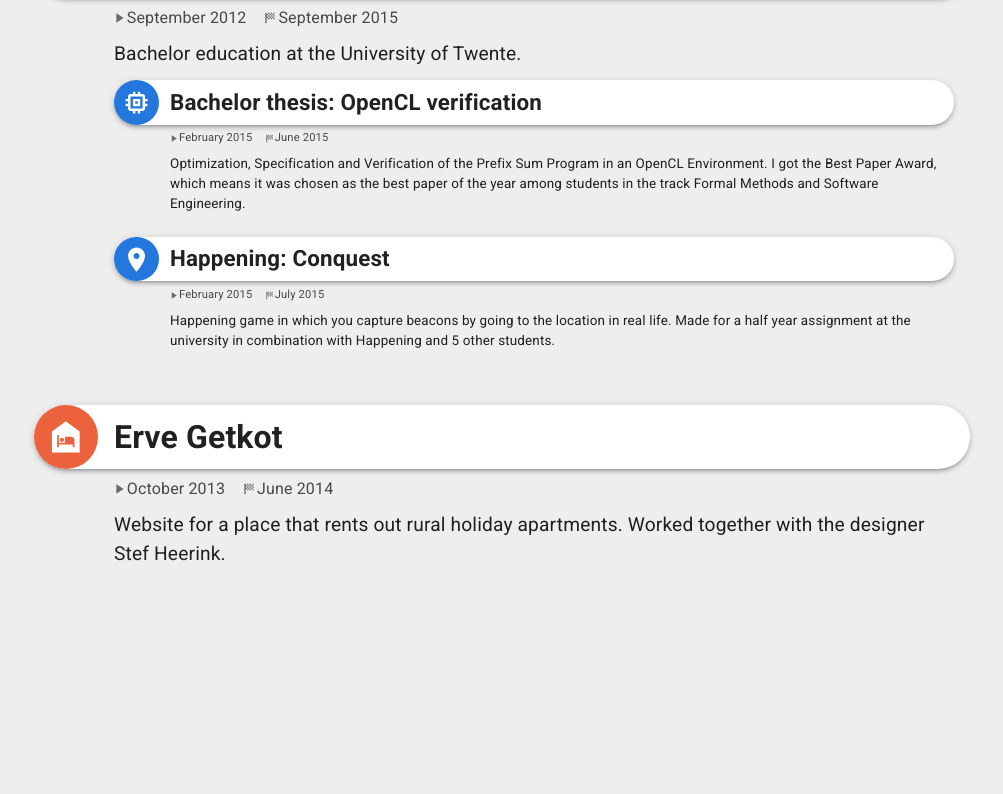
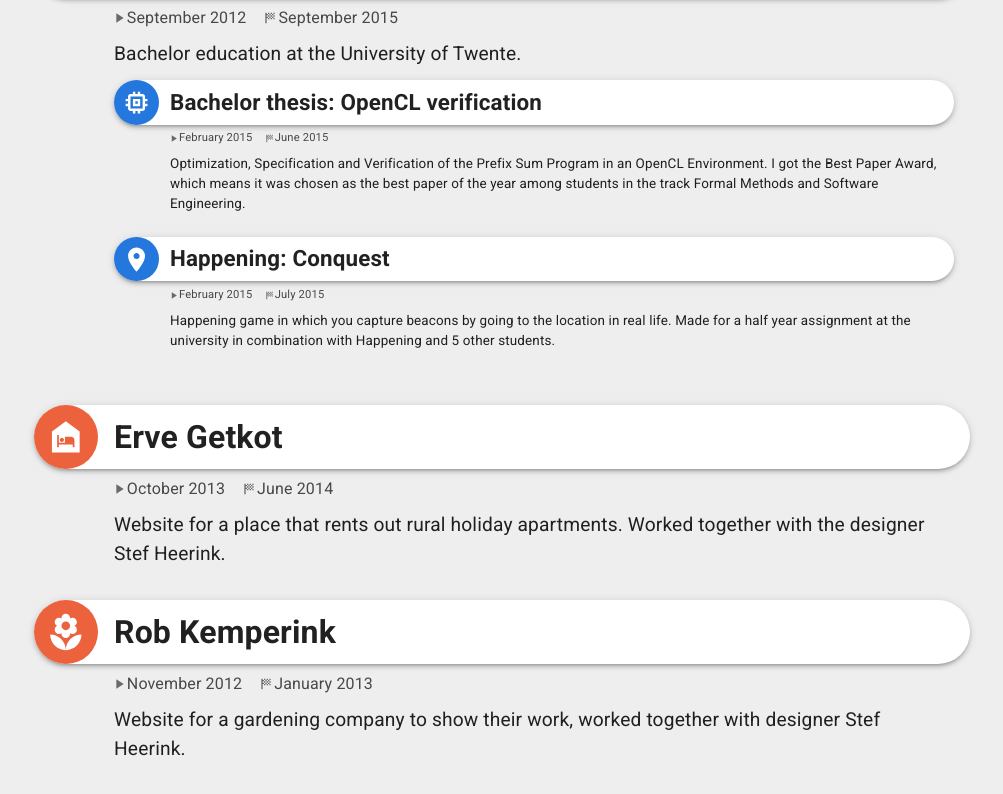
Before and after one commit to NLthijs48/NLthijs48.github.io, a React (Create React App) app: page / in a window 1280 px wide. Shown: the part 2997-3791 px from the top of the page, without its empty margins (138-1141 px from the left). Before the commit the page ends 3725 px from the top, so only its background shows below. Built offline with nearby package versions, Linux system fonts and the light colour scheme.

Commit message:
Add Rob Kemperink website project

```diff
--- a/src/activities/allActivities.ts
+++ b/src/activities/allActivities.ts
@@ -9,6 +9,7 @@ import errorSink from './errorSink/errorSink';
 import interactiveMessenger from './interactiveMessenger/interactiveMessenger';
 import areaShop from './areaShop/areaShop';
 import erveGetkot from './erveGetkot/erveGetkot';
+import robKemperink from './robKemperink/robKemperink';
 
 const allActivities: ActivityInformation[] = [
 	crisp,
@@ -21,6 +22,7 @@ const allActivities: ActivityInformation[] = [
 	areaShop,
 	computerScienceBachelor,
 	erveGetkot,
+	robKemperink,
 ];
 
 export default allActivities;
--- a/src/activities/erveGetkot/erveGetkot.ts
+++ b/src/activities/erveGetkot/erveGetkot.ts
@@ -2,7 +2,7 @@ import {JobInformation} from '../ActivityInformation';
 import NightShelterIcon from '@mui/icons-material/NightShelter';
 import ActivityType from '../ActivityType';
 
-const erveGetkot: JobInformation = {
+const websiteErveGetkot: JobInformation = {
 	activityType: ActivityType.Job,
 	name: 'Erve Getkot',
 	description: 'Website for a place that rents out rural holiday apartments. Worked together with the designer Stef Heerink.',
@@ -12,4 +12,4 @@ const erveGetkot: JobInformation = {
 	website: 'https://www.ervegetkot.nl/',
 };
 
-export default erveGetkot;
+export default websiteErveGetkot;
--- /dev/null
+++ b/src/activities/robKemperink/robKemperink.ts
@@ -0,0 +1,15 @@
+import {JobInformation} from '../ActivityInformation';
+import LocalFloristIcon from '@mui/icons-material/LocalFlorist';
+import ActivityType from '../ActivityType';
+
+const robKemperink: JobInformation = {
+	activityType: ActivityType.Job,
+	name: 'Rob Kemperink',
+	description: 'Website for a gardening company to show their work, worked together with designer Stef Heerink.',
+	from: 'November 2012',
+	till: 'January 2013', // Not sure when exactly it was finished
+	Icon: LocalFloristIcon,
+	// Website got replaced by another one
+};
+
+export default robKemperink;
```
